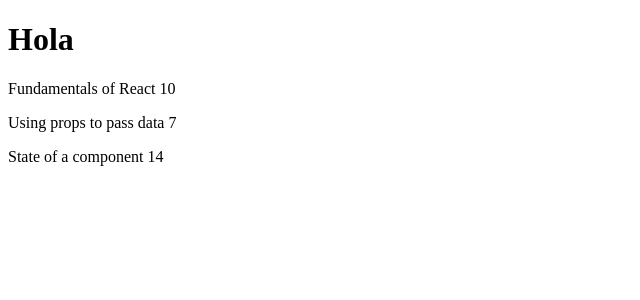
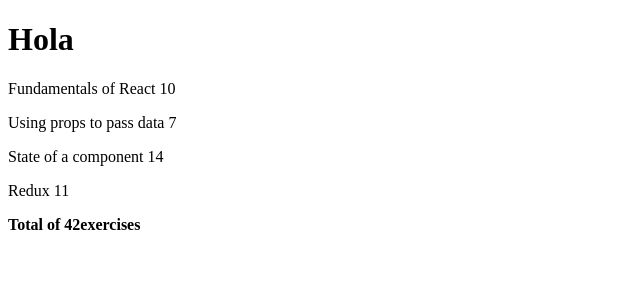
Before and after one commit to AlbertoSSC/FullStackOpen, a React (Vite) app in the folder part02/: page / in a window 1280 px wide. Shown: the top 300 px of the page, without its empty margins (0-640 px from the left). Built offline with nearby package versions, Linux system fonts and the light colour scheme.

Commit message:
part02/ 2.2: Course information step7

```diff
--- a/part02/src/App.jsx
+++ b/part02/src/App.jsx
@@ -18,13 +18,25 @@
         exercises: 14,
         id: 3,
       },
+      {
+        name: "Redux",
+        exercises: 11,
+        id: 4,
+      },
     ],
   };
 
   const Course = ({ course }) => {
     const Header = ({ name }) => <h1>{name}Hola</h1>;
 
-    //const Total = ({ sum }) => <p>Number of exercises {sum}</p>
+    const Total = ({ parts }) => (
+      <p>
+        <strong>
+          Total of {parts.reduce((sum, part) => sum + part.exercises, 0)}
+          exercises
+        </strong>
+      </p>
+    );
 
     const Part = ({ part }) => (
       <p>
@@ -44,6 +56,7 @@
       <div>
         <Header course={course.name} />
         <Content parts={course.parts} />
+        <Total parts={course.parts} />
       </div>
     );
   };
```
